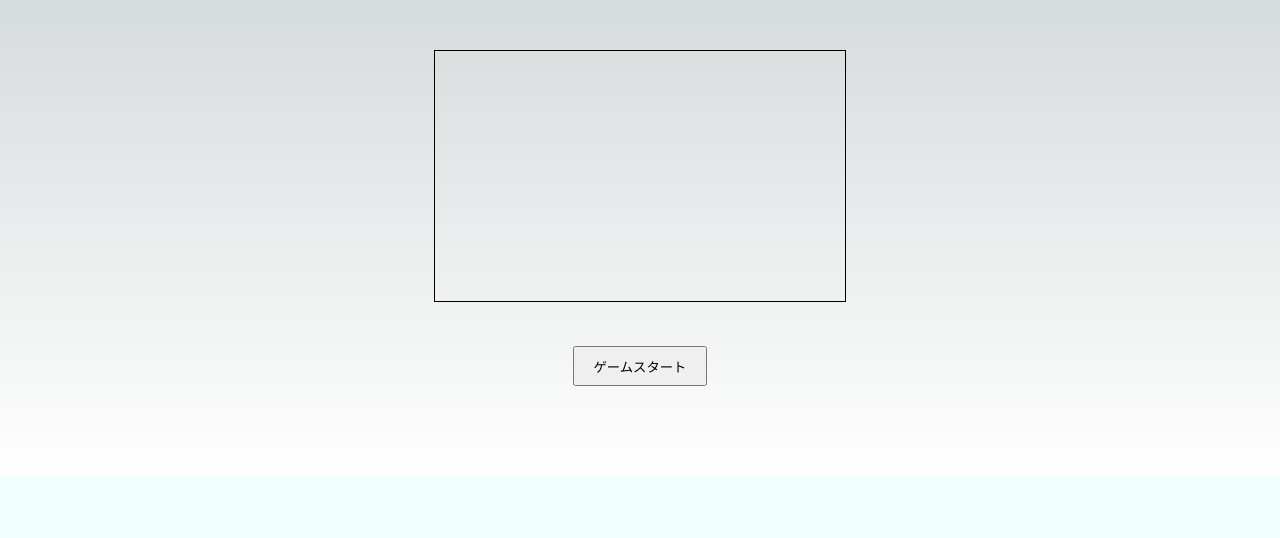
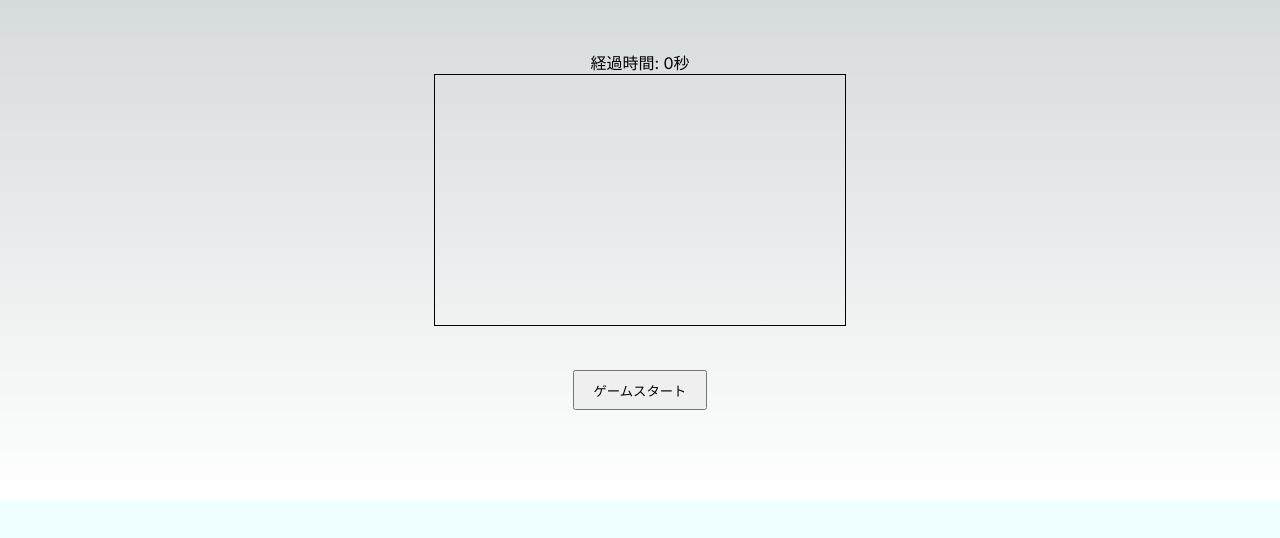
Before and after one commit to Onepiece2424/breaking-blocks, a Next.js app in the folder app/: page / in a window 1280 px wide. Shown: the top 538 px of the page. Built offline with nearby package versions, Linux system fonts and the light colour scheme.

Commit message:
feat:経過時間の表示

```diff
--- a/app/components/Block/index.jsx
+++ b/app/components/Block/index.jsx
@@ -1,8 +1,11 @@
 "use client";
 
-import React, { useEffect, useRef } from 'react';
+import React, { useState, useEffect, useRef } from 'react';
 
 const BlockMain = () => {
+  const [elapsedTime, setElapsedTime] = useState(0);
+  const [isRunning, setIsRunning] = useState(false);
+  const intervalRef = useRef(null);
   const canvasRef = useRef(null);
   const gameRef = useRef({
     ball: {
@@ -186,12 +189,29 @@ const BlockMain = () => {
     if (!gameStartedRef.current) {
       gameStartedRef.current = true;
       startTimeRef.current = new Date();
+      setIsRunning(true);
       draw();
     }
   };
 
+  // 経過時間の測定
+  useEffect(() => {
+    if (isRunning) {
+      intervalRef.current = setInterval(() => {
+        setElapsedTime((prevTime) => prevTime + 1);
+      }, 1000);
+    } else {
+      clearInterval(intervalRef.current);
+    }
+
+    return () => {
+      clearInterval(intervalRef.current);
+    };
+  }, [isRunning]);
+
   return (
     <div className='main-content'>
+      <p>経過時間: {elapsedTime}秒</p>
       <canvas ref={canvasRef} width={410} height={250} style={{ border: '1px solid #000' }} />
       <div className='start-button'>
         <button onClick={startGame}>ゲームスタート</button>
```
